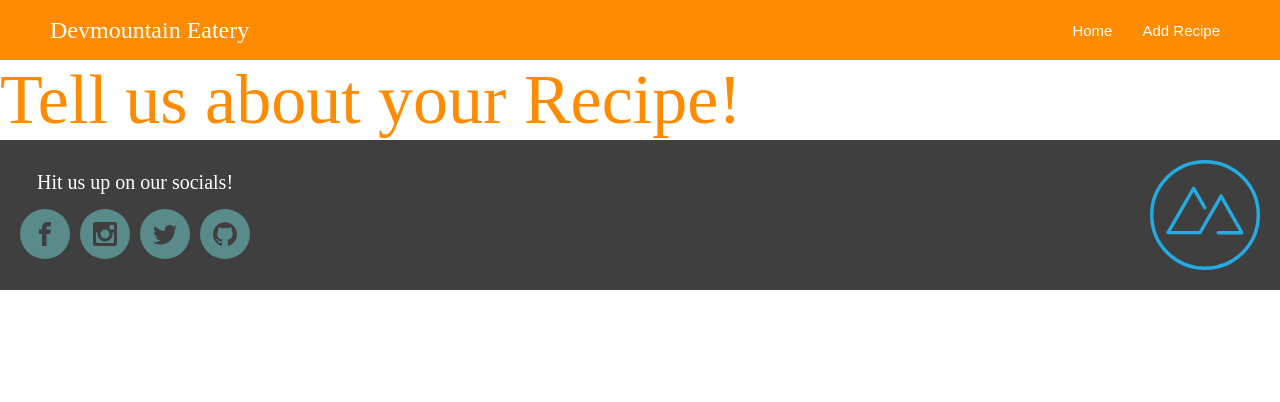
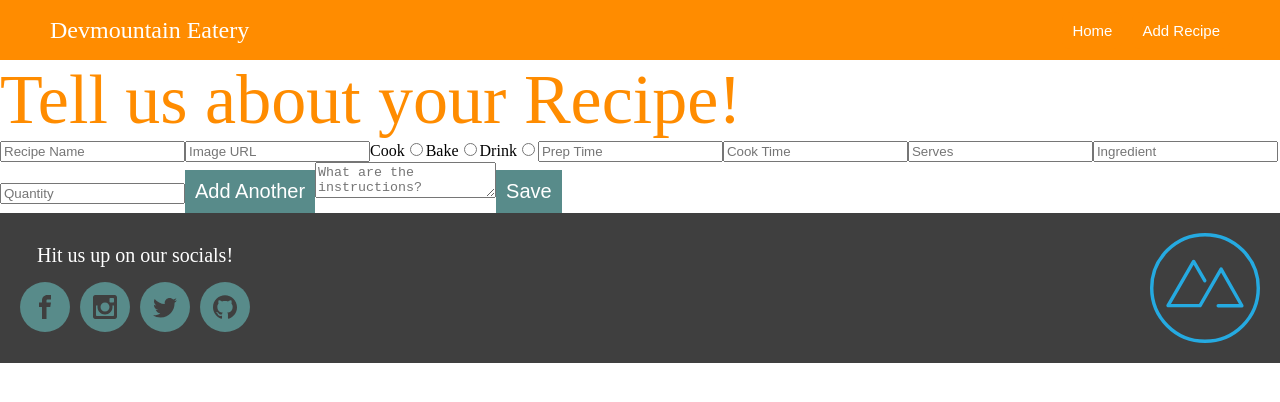
Before and after one commit to jenniferarias414/React-recipe-app, a React (Create React App) app: page /newRecipe in a window 1280 px wide. Shown: the top 402 px of the page. Built offline with nearby package versions, Linux system fonts and the light colour scheme; the HTML template or start-up script is replaced by a standard one.

Commit message:
started form

```diff
--- a/src/components/cards/RecipeCard.module.css
+++ b/src/components/cards/RecipeCard.module.css
@@ -27,12 +27,14 @@
 
   .recipe_name {
     margin: 0;
+    height: 42px;
+    text-align: center;
     font-size: 1.7em;
     color: #333;
     padding-bottom: 10px;
   }
 
   .card_btn {
-    width: 80%;
+    width: 150px;
     align-self: center;
   }
--- a/src/components/detailComponents/Details.module.css
+++ b/src/components/detailComponents/Details.module.css
@@ -16,7 +16,7 @@
     display: flex;
     flex-direction: row;
     justify-content: center;
-    gap: 50px;
+    gap: 70px;
     margin-bottom: 40px;
   }
 
--- a/src/components/newRecipeComponents/NewRecipeScreen.jsx
+++ b/src/components/newRecipeComponents/NewRecipeScreen.jsx
@@ -1,10 +1,132 @@
-import React from "react";
+import React, { useState } from 'react';
+import styles from './NewRecipe.module.css';
+
+
 
 const NewRecipeScreen = () => {
+  const [formData, setFormData] = useState({
+    recipeName: '',
+    imageURL: '',
+    prepTime: '',
+    cookTime: '',
+    serves: '',
+    ingredient: '',
+    quantity: '',
+    instructions: '',
+    cookingMethod: '',
+  });
+
+  const handleChange = (e) => {
+    const { name, value } = e.target;
+    setFormData({ ...formData, [name]: value });
+  };
+
+  const handleIngredientAdd = () => {
+    if (formData.ingredient && formData.quantity) {
+      // Assuming ingredients are stored as an array of objects
+      setFormData({
+        ...formData,
+        ingredients: [
+          ...(formData.ingredients || []),
+          {
+            ingredient: formData.ingredient,
+            quantity: formData.quantity,
+          },
+        ],
+        ingredient: '',
+        quantity: '',
+      });
+    }
+  };
+
   return (
     <section>
       <h1>Tell us about your Recipe!</h1>
       {/* Here you will have a large form. Be prepared, part 4 will have you build this form in detail, and part 5 will have you style it. Do your best! */}
+      <form>
+      <label>
+        <input type="text" placeholder='Recipe Name'name="recipeName" value={formData.recipeName} onChange={handleChange} />
+      </label>
+
+      <label>
+
+        <input type="text" placeholder='Image URL' name="imageURL" value={formData.imageURL} onChange={handleChange} />
+      </label>
+
+      <label>
+
+        <label>
+          Cook
+          <input
+            type="radio"
+            name="cookingMethod"
+            value="Cook"
+            checked={formData.cookingMethod === 'Cook'}
+            onChange={handleChange}
+          />
+        </label>
+        <label>
+          Bake
+          <input
+            type="radio"
+            name="cookingMethod"
+            value="Bake"
+            checked={formData.cookingMethod === 'Bake'}
+            onChange={handleChange}
+          />
+        </label>
+        <label>
+          Drink
+          <input
+            type="radio"
+            name="cookingMethod"
+            value="Drink"
+            checked={formData.cookingMethod === 'Drink'}
+            onChange={handleChange}
+          />
+        </label>
+      </label>
+
+      <label>
+        <input type="text" placeholder= 'Prep Time' name="prepTime" value={formData.prepTime} onChange={handleChange} />
+      </label>
+
+      <label>
+
+        <input type="text" placeholder='Cook Time' name="cookTime" value={formData.cookTime} onChange={handleChange} />
+      </label>
+
+      <label>
+
+        <input type="text" placeholder='Serves' name="serves" value={formData.serves} onChange={handleChange} />
+      </label>
+
+      <label>
+
+        <input type="text" placeholder='Ingredient' name="ingredient" value={formData.ingredient} onChange={handleChange} />
+      </label>
+
+      <label>
+
+        <input type="text" placeholder='Quantity' name="quantity" value={formData.quantity} onChange={handleChange} />
+      </label>
+
+      <button type="button" onClick={handleIngredientAdd}>
+        Add Another
+      </button>
+
+      <label>
+        <textarea
+          name="instructions"
+          placeholder='What are the instructions?'
+          value={formData.instructions}
+          onChange={handleChange}
+        ></textarea>
+      </label>
+
+      {/* Add submit button here */}
+      <button type="submit">Save</button>
+    </form>
     </section>
   );
 };
```
Also changed, not shown: src/components/newRecipeComponents/NewRecipe.module.css (added).
